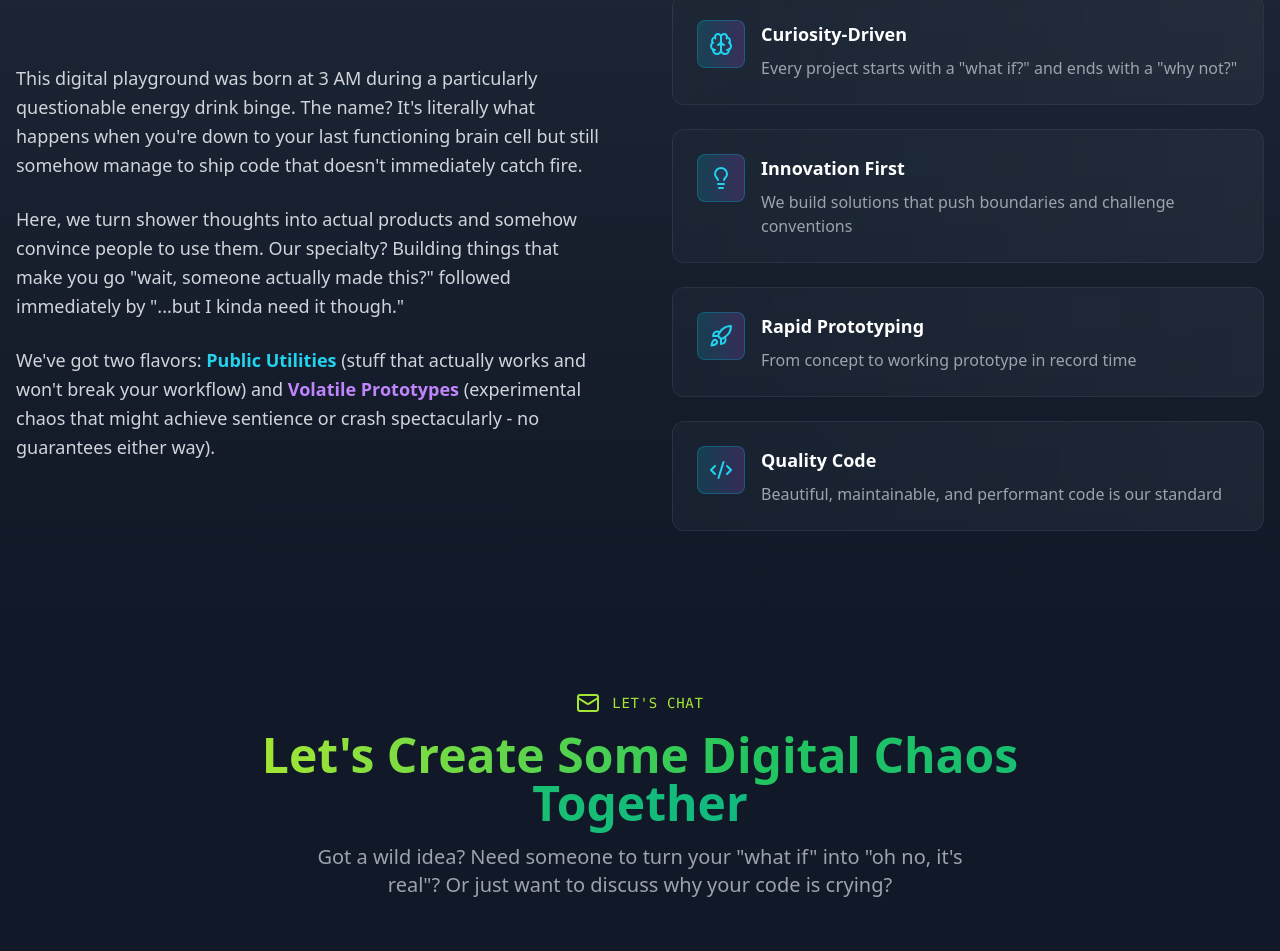
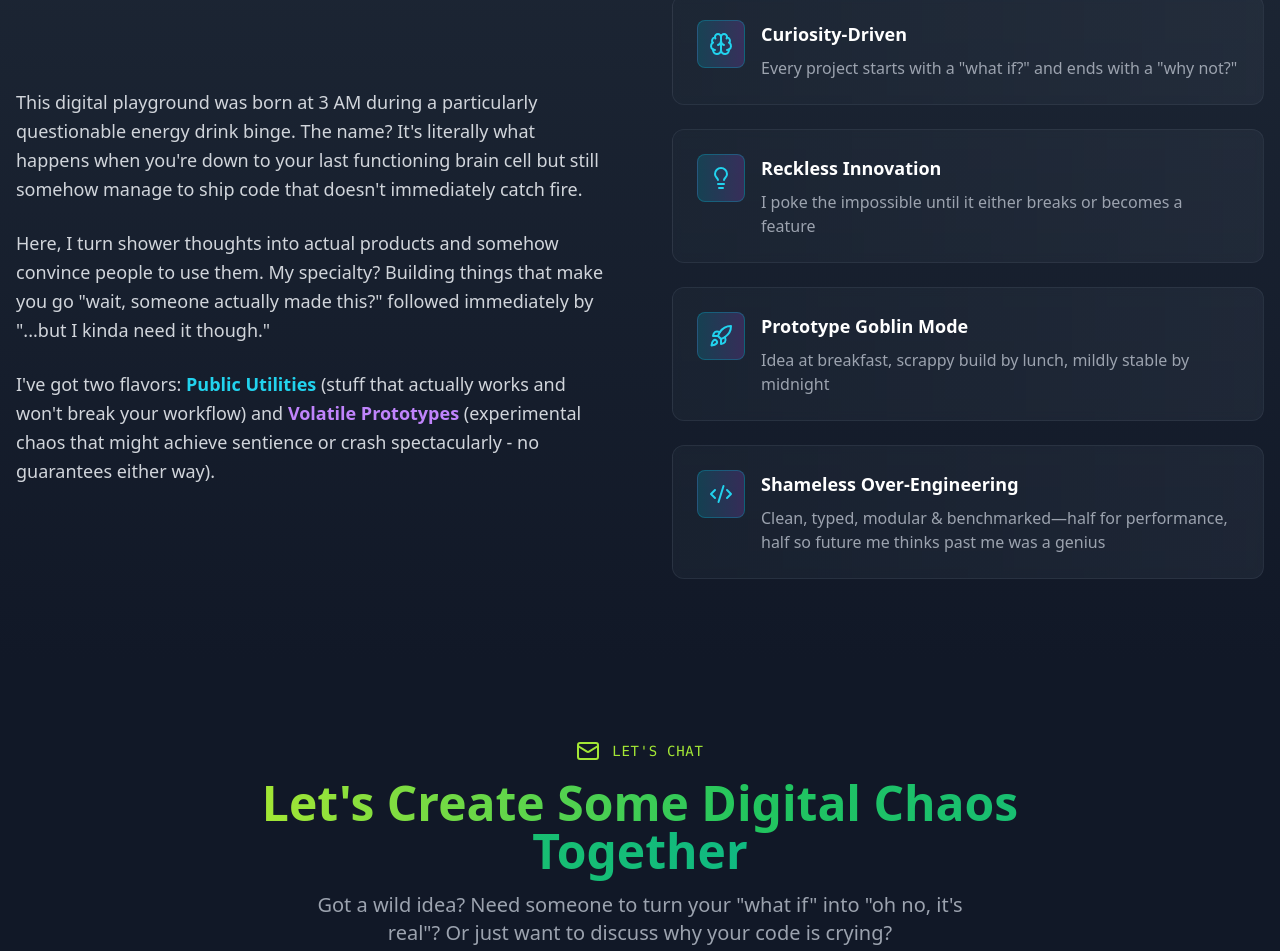
Before and after one commit to Mickael45/my-last-brain-cell-doozy-labs-webpage, a React (Vite) app: page / in a window 1280 px wide. Shown: the part 3181-4132 px from the top of the page. Built offline with nearby package versions, Linux system fonts and the light colour scheme.

Commit message:
Updates text

```diff
--- a/src/components/AboutSection.tsx
+++ b/src/components/AboutSection.tsx
@@ -1,29 +1,33 @@
-import React from 'react';
-import { motion } from 'framer-motion';
-import { Brain, Lightbulb, Rocket, Code2 } from 'lucide-react';
+import React from "react";
+import { motion } from "framer-motion";
+import { Brain, Lightbulb, Rocket, Code2 } from "lucide-react";
 
 const AboutSection: React.FC = () => {
   const principles = [
     {
       icon: Brain,
-      title: 'Curiosity-Driven',
-      description: 'Every project starts with a "what if?" and ends with a "why not?"'
+      title: "Curiosity-Driven",
+      description:
+        'Every project starts with a "what if?" and ends with a "why not?"',
     },
     {
       icon: Lightbulb,
-      title: 'Innovation First',
-      description: 'We build solutions that push boundaries and challenge conventions'
+      title: "Reckless Innovation",
+      description:
+        "I poke the impossible until it either breaks or becomes a feature",
     },
     {
       icon: Rocket,
-      title: 'Rapid Prototyping',
-      description: 'From concept to working prototype in record time'
+      title: "Prototype Goblin Mode",
+      description:
+        "Idea at breakfast, scrappy build by lunch, mildly stable by midnight",
     },
     {
       icon: Code2,
-      title: 'Quality Code',
-      description: 'Beautiful, maintainable, and performant code is our standard'
-    }
+      title: "Shameless Over‑Engineering",
+      description:
+        "Clean, typed, modular & benchmarked—half for performance, half so future me thinks past me was a genius",
+    },
   ];
 
   return (
@@ -59,21 +63,27 @@ const AboutSection: React.FC = () => {
             className="space-y-6"
           >
             <p className="text-lg text-gray-300 leading-relaxed">
-              This digital playground was born at 3 AM during a particularly questionable energy drink binge.
-              The name? It's literally what happens when you're down to your last functioning brain cell
-              but still somehow manage to ship code that doesn't immediately catch fire.
+              This digital playground was born at 3 AM during a particularly
+              questionable energy drink binge. The name? It's literally what
+              happens when you're down to your last functioning brain cell but
+              still somehow manage to ship code that doesn't immediately catch
+              fire.
             </p>
 
             <p className="text-lg text-gray-300 leading-relaxed">
-              Here, we turn shower thoughts into actual products and somehow convince people to use them.
-              Our specialty? Building things that make you go "wait, someone actually made this?" followed
+              Here, I turn shower thoughts into actual products and somehow
+              convince people to use them. My specialty? Building things that
+              make you go "wait, someone actually made this?" followed
               immediately by "...but I kinda need it though."
             </p>
 
             <p className="text-lg text-gray-300 leading-relaxed">
-              We've got two flavors: <strong className="text-cyan-400">Public Utilities</strong>
-              {' '}(stuff that actually works and won't break your workflow) and <strong className="text-purple-400">Volatile Prototypes</strong>
-              {' '}(experimental chaos that might achieve sentience or crash spectacularly - no guarantees either way).
+              I've got two flavors:{" "}
+              <strong className="text-cyan-400">Public Utilities</strong> (stuff
+              that actually works and won't break your workflow) and{" "}
+              <strong className="text-purple-400">Volatile Prototypes</strong>{" "}
+              (experimental chaos that might achieve sentience or crash
+              spectacularly - no guarantees either way).
             </p>
           </motion.div>
 
@@ -100,7 +110,9 @@ const AboutSection: React.FC = () => {
                   </div>
                 </div>
                 <div>
-                  <h3 className="text-lg font-semibold text-white mb-2">{principle.title}</h3>
+                  <h3 className="text-lg font-semibold text-white mb-2">
+                    {principle.title}
+                  </h3>
                   <p className="text-gray-400">{principle.description}</p>
                 </div>
               </motion.div>
--- a/src/components/ProjectDetail.tsx
+++ b/src/components/ProjectDetail.tsx
@@ -663,7 +663,7 @@ const ProjectDetail: React.FC = () => {
               Ready to Experience the Magic?
             </h2>
             <p className="text-xl text-gray-400 mb-12">
-              Don't just read about it, go play with it! (We're not responsible
+              Don't just read about it, go play with it! (I'm not responsible
               for productivity loss)
             </p>
 
```
